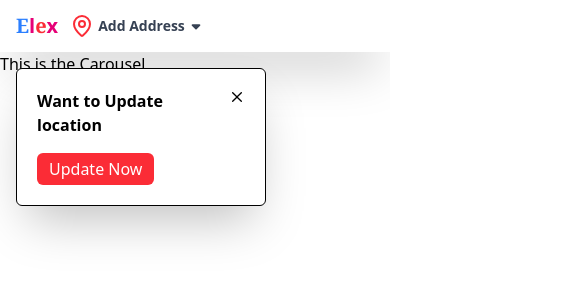
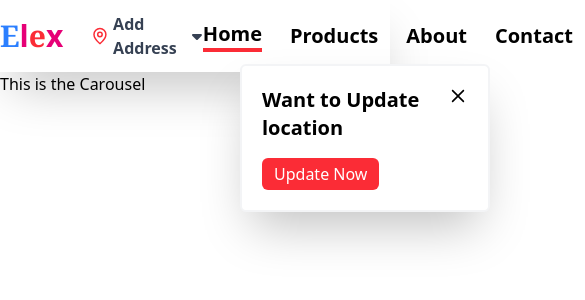
Before and after one commit to surenpal/E_commerce_audio_shop, a React (Vite) app: page / in a window 390 px wide. Both pictures are taken after a click on the icon 195 px from the left and 26 px from the top of the page. Shown: the top 300 px of the page, 585 px wide, since content can reach past the window. Built offline with nearby package versions, Linux system fonts and the light colour scheme; no server answers.

Commit message:
i think i should go with the previous one

```diff
--- a/src/App.jsx
+++ b/src/App.jsx
@@ -48,8 +48,6 @@ const App = () => {
         setOpenDropdown={setOpenDropdown}
       />
 
-      <div className="max-w-7xl mx-auto px-4"></div>
-
       <Routes>
         <Route path="/" element={<Home />} />
         <Route path="/products" element={<Products />} />
--- a/src/components/Navbar.jsx
+++ b/src/components/Navbar.jsx
@@ -1,15 +1,15 @@
 import React, { use } from 'react'
-import { Link, NavLink } from 'react-router-dom';
+import { Link , NavLink} from 'react-router-dom';
 import { MapPin } from 'lucide-react';
-import { FaCaretDown } from 'react-icons/fa6';
-import { IoCartOutline } from 'react-icons/io5';
+import {FaCaretDown} from 'react-icons/fa6';
+import {IoCartOutline} from 'react-icons/io5';
 import { SignedIn, SignedOut, UserButton, SignInButton, SignUpButton } from '@clerk/clerk-react';
 import { useState } from 'react';
 import { CgClose } from 'react-icons/cg';
 
 
 
-const Navbar = ({ location, getLocation, openDropdown, setOpenDropdown }) => {
+const Navbar = ({location, getLocation, openDropdown, setOpenDropdown}) => {
 
   const toggleDropdown = () => {
     setOpenDropdown(!openDropdown);
@@ -17,65 +17,47 @@ const Navbar = ({ location, getLocation, openDropdown, setOpenDropdown }) => {
 
 
   return (
-    <div className="bg-white py-3 shadow-2xl">
-      <div className="max-w-6xl mx-auto px-4 flex justify-between items-center">
+    <div className='bg-white py-3 shadow-2xl -4'>
+      <div className='max-w-6xl flex justify-between items-center'>
+        <div className='flex gap-7 items-center'>
+          <Link to={"/"}>
+          <h1 className='font-bold text-3xl text-pink-600'>
+            <span className='text-blue-500 font-serif'>E</span>
+            l
+            <span  className= "text-red-500 font-serif">e</span>
+            x
+            </h1></Link>
 
-        {/* LEFT */}
-        <div className="flex gap-3 md:gap-7 items-center relative">
-
-          <Link to={"/"}>
-            <h1 className="font-bold text-xl md:text-3xl text-pink-600">
-              <span className="text-blue-500 font-serif">E</span>
-              l
-              <span className="text-red-500 font-serif">e</span>
-              x
-            </h1>
-          </Link>
-
-          <div className="flex gap-1 cursor-pointer text-gray-700 items-center text-sm md:text-base">
-            <MapPin className="text-red-500" />
-            <span className="font-semibold">
-              {location ? (
-                <div className="-space-y-2">
+           <div className='flex gap-1 cursor-pointer text-gray-700 items-center'>
+            <MapPin className='text-red-500'/>
+            <span className="font-semibold">{location ?  <div className='-space-y-2'>
                 <p>{location.country}</p>
                 <p>{location.city}</p>
-                </div>
-              ) : "Add Address"}
+                </div> : "Add Address"}
             </span>
-            <FaCaretDown onClick={toggleDropdown} />
+            <FaCaretDown  onClick={toggleDropdown}/>
            </div>
 
-          {openDropdown && (
-            <div className="w-[250px] shadow-2xl z-50 bg-white absolute top-14 left-0 md:left-60 border p-5 rounded-md">
-              <h1 className="font-semibold mb-4 text-base md:text-xl flex justify-between">
-                Want to Update location
-                <span onClick={toggleDropdown}><CgClose /></span>
-              </h1>
-              <button
-                onClick={getLocation}
-                className="bg-red-500 text-white px-3 py-1 rounded-md"
-              >
-                Update Now
-              </button>
-            </div>
-          )}
+           {
+            openDropdown ? <div className='w-[250px] h-max shadow-2xl z-50 bg-white fixed top-16 left-60 border-2
+            p-5 border-gray-100 rounded-md'> <h1 className='font-semibold mb-4 text-xl flex justify-between'>Want to Update location <span onClick={toggleDropdown}><CgClose/></span></h1>
+            <button onClick={getLocation} className='bg-red-500 text-white px-3 py-1 rounded-md'>Update Now</button>
+            </div> : null
+           }
 
         </div>
 
-        {/* RIGHT */}
-        <nav className="hidden md:flex gap-7 items-center">
 
-          <ul className="flex gap-7 items-center text-lg font-semibold">
-            <NavLink to="/" className={({ isActive }) => isActive ? 'border-b-4 border-red-500' : ''}>Home</NavLink>
-            <NavLink to="/products" className={({ isActive }) => isActive ? 'border-b-4 border-red-500' : ''}>Products</NavLink>
-            <NavLink to="/about" className={({ isActive }) => isActive ? 'border-b-4 border-red-500' : ''}>About</NavLink>
-            <NavLink to="/contact" className={({ isActive }) => isActive ? 'border-b-4 border-red-500' : ''}>Contact</NavLink>
+        <nav className='flex gap-7 items-center'>
+          <ul className='flex gap-7 items-center text-xl font-semibold'>
+            <NavLink to={"/"} className={({isActive}) => isActive ? 'border-b-4 border-red-500' : ''}>Home</NavLink>
+            <NavLink to={"/products"} className={({isActive}) => isActive ? 'border-b-4 border-red-500' : ''}>Products</NavLink>
+            <NavLink to={"/about"} className={({isActive}) => isActive ? 'border-b-4 border-red-500' : ''}>About</NavLink>
+            <NavLink to={"/contact"} className={({isActive}) => isActive ? 'border-b-4 border-red-500' : ''}>Contact</NavLink>
           </ul>
-
-          <Link to="/cart" className="relative">
-            <IoCartOutline className="h-6 w-6" />
-            <span className="bg-red-500 px-2 rounded-full absolute -top-3 -right-3 text-white text-xs">0</span>
-          </Link>
+          <Link to= {"/cart"}  className='relative'>
+          <IoCartOutline className= 'h-7 w-7'/>
+          <span className='bg-red-500 px-2 rounded-full absolute -top-3 -right-3 text-white'>0</span></Link>
 
         <div>
           <SignedOut>
@@ -85,12 +67,9 @@ const Navbar = ({ location, getLocation, openDropdown, setOpenDropdown }) => {
             <UserButton />
           </SignedIn>
         </div>
-
         </nav>
-
       </div>
     </div>
-
   )
 }
 
--- a/src/index.css
+++ b/src/index.css
@@ -1,5 +1,4 @@
 @import "tailwindcss";
-
 
 .cl-avtarBox {
     width: 3rem;
```
Lines whose indentation alone changed are shown as unchanged.
